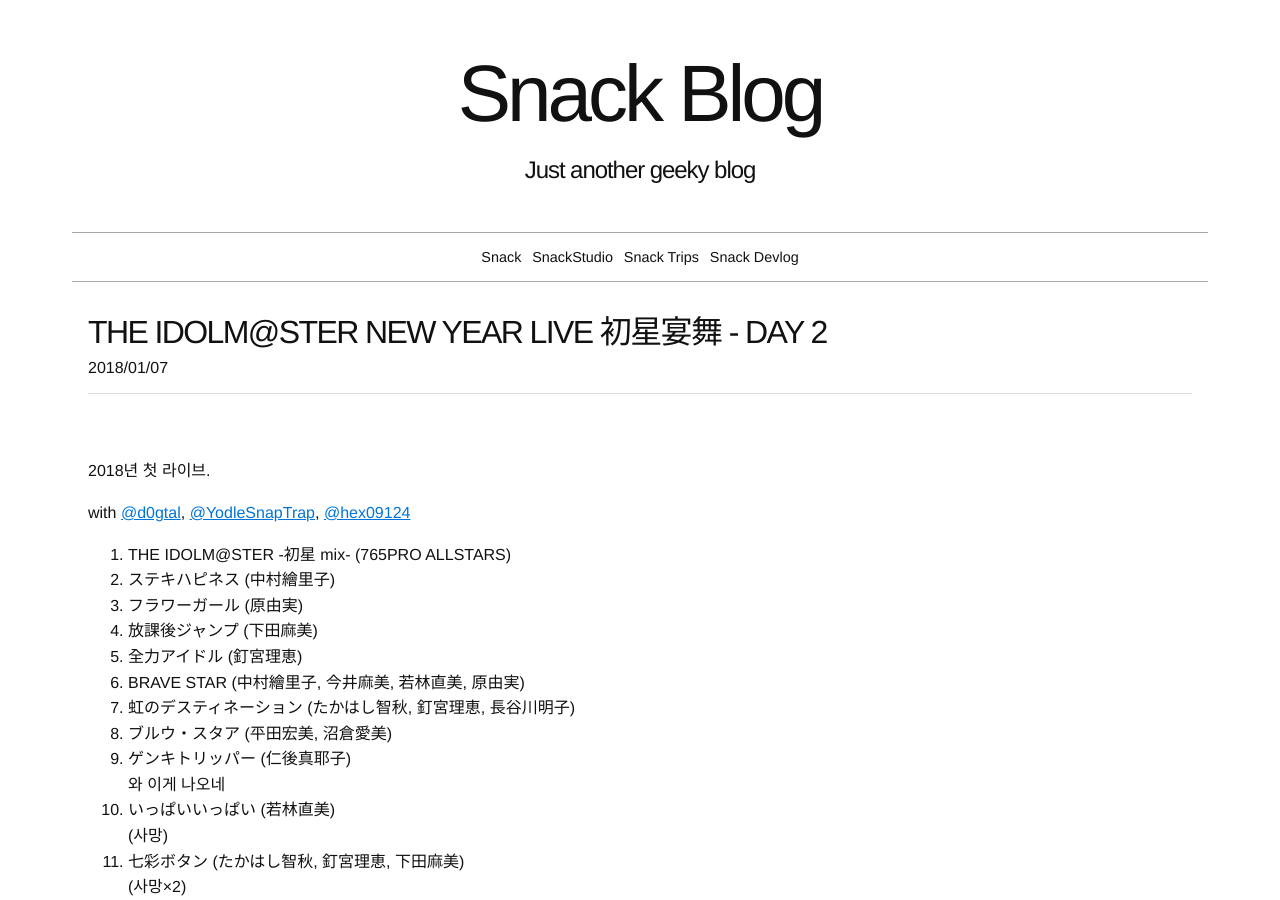
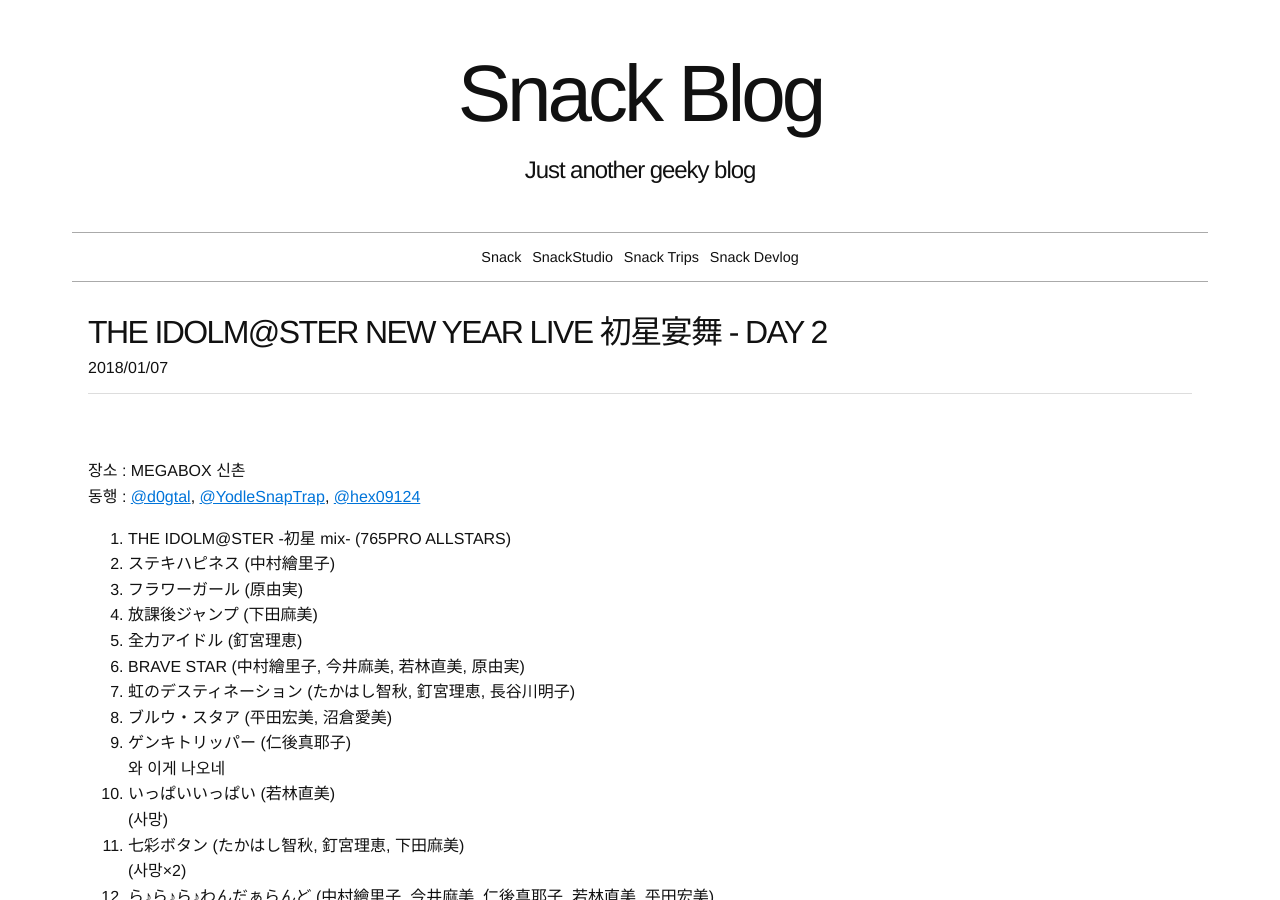
Before and after one commit to Snack-X/blog.korsnack.kr, a Jekyll site: the page built from _posts/2018-01-07-idolmaster-new-year-live-day2.md, in a window 1280 px wide and 900 px high. Built offline with Jekyll 4.4.1, drawn with Linux system fonts in a browser that asks for light colours; some web fonts are replaced.

Commit message:
Update details

```diff
--- a/_posts/2018-01-07-idolmaster-new-year-live-day2.md
+++ b/_posts/2018-01-07-idolmaster-new-year-live-day2.md
@@ -4,9 +4,8 @@
 date: 2018-01-07 00:00:00 +09:00
 ---
 
-2018년 첫 라이브.
-
-with [@d0gtal](https://twitter.com/d0gtal/), [@YodleSnapTrap](https://twitter.com/YodleSnapTrap), [@hex09124](https://twitter.com/hex09124)
+장소 : MEGABOX 신촌
+동행 : [@d0gtal](https://twitter.com/d0gtal/), [@YodleSnapTrap](https://twitter.com/YodleSnapTrap), [@hex09124](https://twitter.com/hex09124)
 
 1.  THE IDOLM@STER -初星 mix- (765PRO ALLSTARS)
 2.  ステキハピネス (中村繪里子)
```
Also changed, not shown: _posts/2018-01-06-idolmaster-new-year-live-day1.md (+2 -1 lines).
